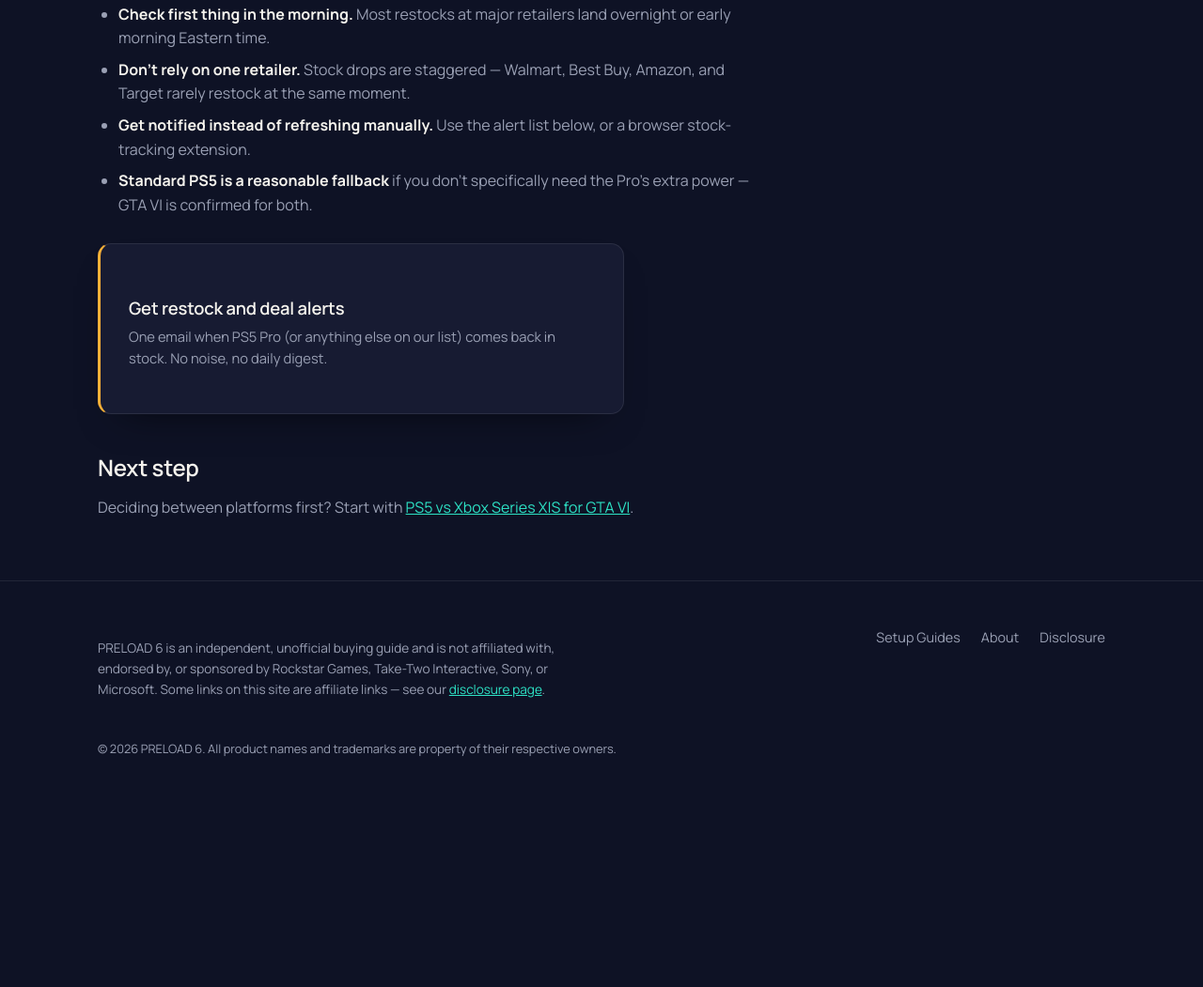
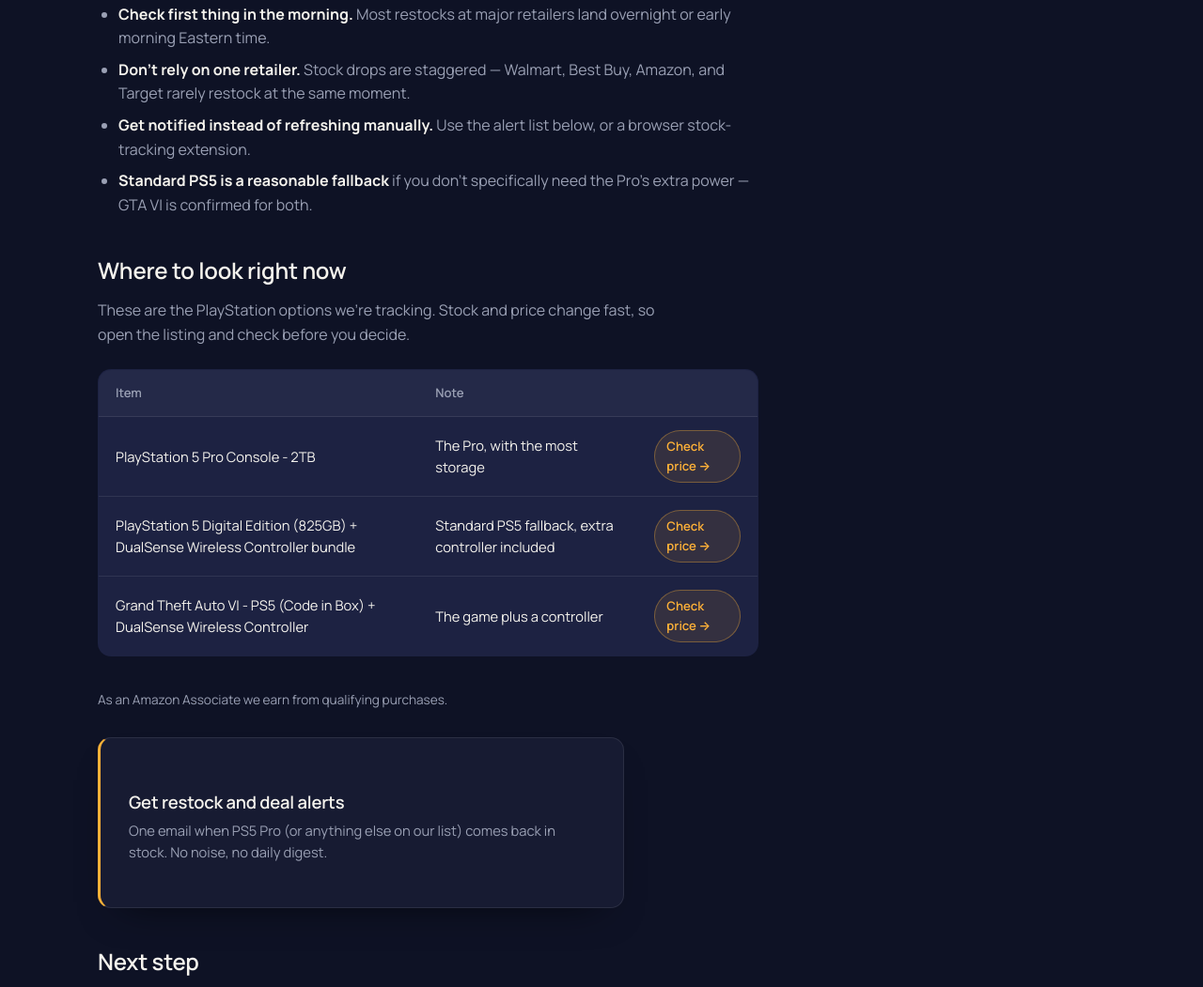
Before and after one commit to billionaire55/Preload6-site, a plain HTML site: page news/ps5-pro-restock-tracker.html in a window 1280 px wide. Shown: the part 1121-2172 px from the top of the page at 94% size. Before the commit the page ends 1992 px from the top, so only its background shows below. Drawn offline with Linux system fonts and the light colour scheme; a web font is replaced by a local one.

Commit message:
Update ps5-pro-restock-tracker.html

```diff
--- a/news/ps5-pro-restock-tracker.html
+++ b/news/ps5-pro-restock-tracker.html
@@ -464,6 +464,37 @@ body::before {
       <li><strong>Standard PS5 is a reasonable fallback</strong> if you don't specifically need the Pro's extra power — GTA VI is confirmed for both.</li>
     </ul>
 
+    <h2>Where to look right now</h2>
+    <p>
+      These are the PlayStation options we're tracking. Stock and price
+      change fast, so open the listing and check before you decide.
+    </p>
+    <table class="pick-table">
+      <thead>
+        <tr><th>Item</th><th>Note</th><th></th></tr>
+      </thead>
+      <tbody>
+        <tr>
+          <td>PlayStation 5 Pro Console - 2TB</td>
+          <td>The Pro, with the most storage</td>
+          <td><a class="buy" href="https://link.amazon/B0euBeUsX">Check price →</a></td>
+        </tr>
+        <tr>
+          <td>PlayStation 5 Digital Edition (825GB) + DualSense Wireless Controller bundle</td>
+          <td>Standard PS5 fallback, extra controller included</td>
+          <td><a class="buy" href="https://link.amazon/B0i322F9i">Check price →</a></td>
+        </tr>
+        <tr>
+          <td>Grand Theft Auto VI - PS5 (Code in Box) + DualSense Wireless Controller</td>
+          <td>The game plus a controller</td>
+          <td><a class="buy" href="https://link.amazon/B0hBVd9tM">Check price →</a></td>
+        </tr>
+      </tbody>
+    </table>
+    <p style="font-size:0.85rem">
+      As an Amazon Associate we earn from qualifying purchases.
+    </p>
+
     <div class="signup-box">
       <div class="signup-copy">
         <h3>Get restock and deal alerts</h3>
```
